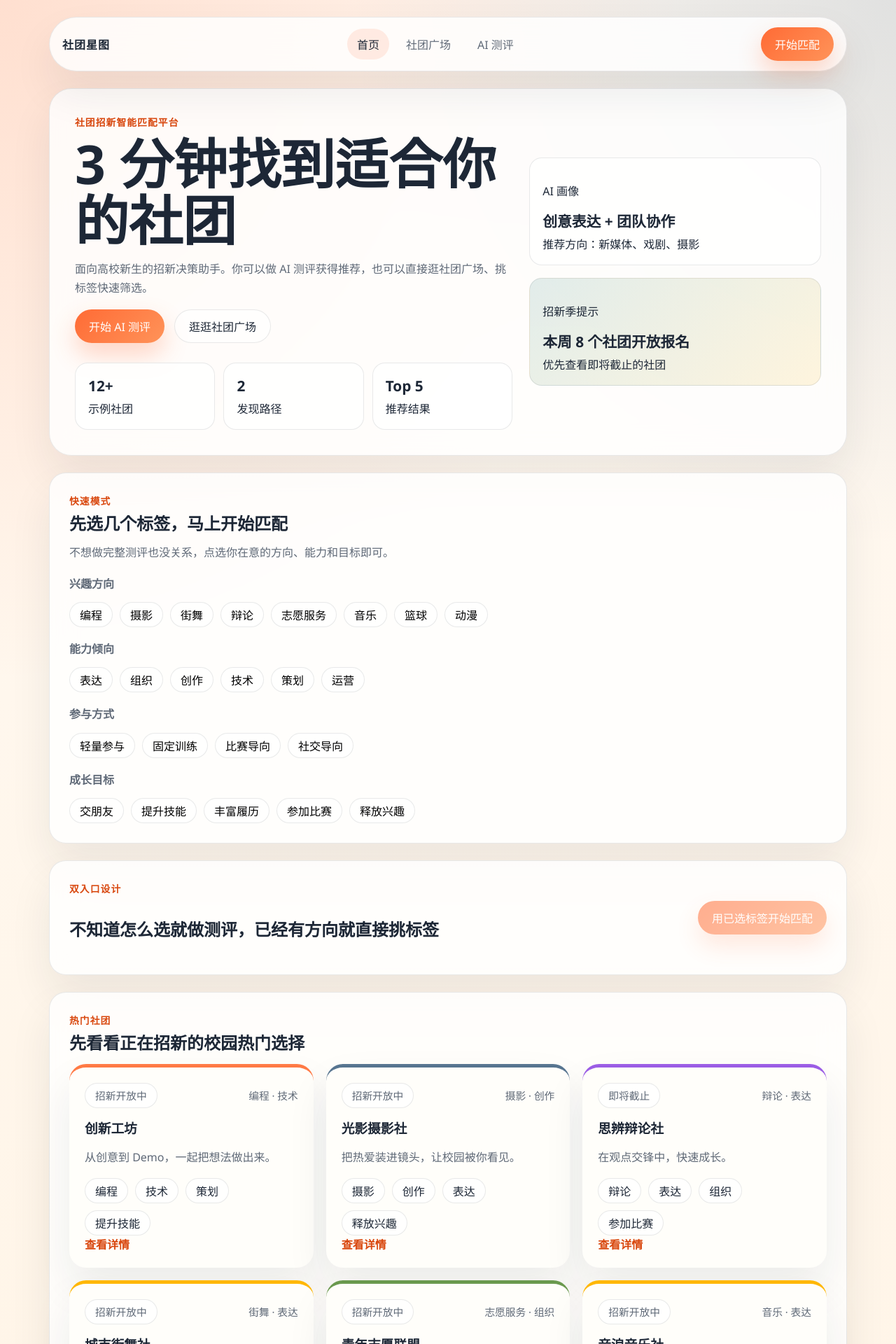
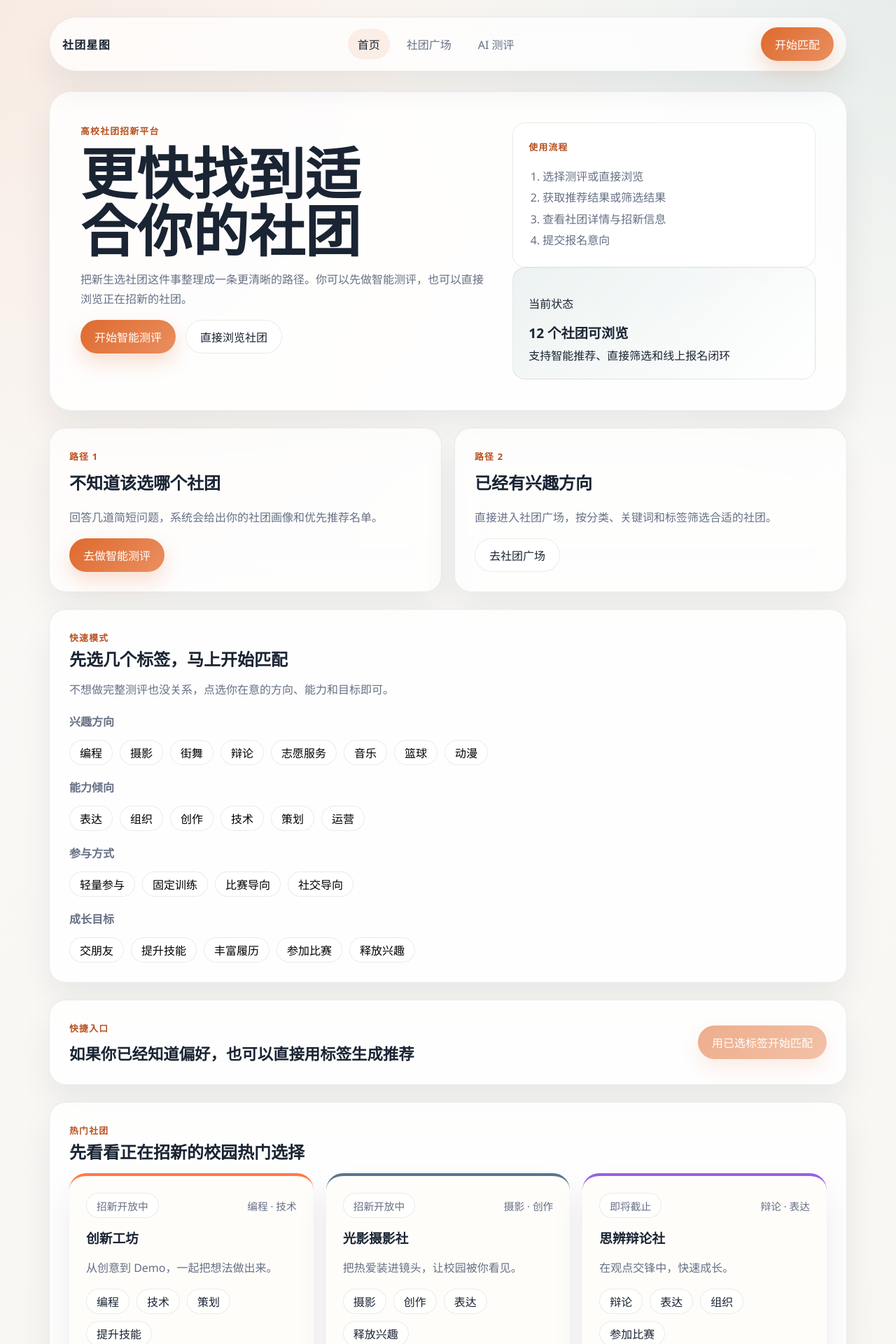
Before and after one commit to lxyovo666/club-recruitment-platform, a React (Vite) app: page / in a window 1280 px wide. Shown: the top 1920 px of the page at 70% size. Built offline with nearby package versions, Linux system fonts and the light colour scheme.

Commit message:
refine: improve platform flow and ui

```diff
--- a/src/data/clubs.ts
+++ b/src/data/clubs.ts
@@ -195,4 +195,4 @@ export const clubs: Club[] = [
   },
 ];
 
-export const featuredClubs = clubs.slice(0, 6);
+export const featuredClubs = clubs.slice(0, 4);
--- a/src/pages/ClubDetailPage.tsx
+++ b/src/pages/ClubDetailPage.tsx
@@ -60,6 +60,11 @@ export default function ClubDetailPage() {
           <h2>投入强度</h2>
           <p>{club.intensity === "high" ? "需要稳定训练或长期投入" : club.intensity === "medium" ? "保持规律参与即可" : "适合轻量参与"}</p>
         </article>
+        <article className="panel">
+          <span className="eyebrow">招新安排</span>
+          <h2>报名须知</h2>
+          <p>{club.status === "open" ? "当前处于开放招新阶段，提交意向后可进入后续面试或试训安排。" : "当前已接近截止，建议尽快查看并提交报名意向。"}</p>
+        </article>
       </section>
     </main>
   );
--- a/src/pages/HomePage.tsx
+++ b/src/pages/HomePage.tsx
@@ -13,80 +13,83 @@ export default function HomePage() {
 
   return (
     <main className="page home-page">
-      <section className="hero">
+      <section className="hero hero-refined">
         <div className="hero-copy">
-          <span className="eyebrow">社团招新智能匹配平台</span>
-          <h1>3 分钟找到适合你的社团</h1>
-          <p>面向高校新生的招新决策助手。你可以做 AI 测评获得推荐，也可以直接逛社团广场、挑标签快速筛选。</p>
+          <span className="eyebrow">高校社团招新平台</span>
+          <h1>更快找到适合你的社团</h1>
+          <p>把新生选社团这件事整理成一条更清晰的路径。你可以先做智能测评，也可以直接浏览正在招新的社团。</p>
           <div className="hero-actions">
             <Link to="/quiz" className="primary-button">
-              开始 AI 测评
+              开始智能测评
             </Link>
             <Link to="/clubs" className="secondary-button">
-              逛逛社团广场
+              直接浏览社团
             </Link>
           </div>
-          <div className="hero-metrics">
-            <div>
-              <strong>12+</strong>
-              <span>示例社团</span>
-            </div>
-            <div>
-              <strong>2</strong>
-              <span>发现路径</span>
-            </div>
-            <div>
-              <strong>Top 5</strong>
-              <span>推荐结果</span>
-            </div>
+        </div>
+        <div className="hero-visual hero-panel">
+          <div className="flow-card">
+            <span className="eyebrow">使用流程</span>
+            <ol className="flow-list">
+              <li>选择测评或直接浏览</li>
+              <li>获取推荐结果或筛选结果</li>
+              <li>查看社团详情与招新信息</li>
+              <li>提交报名意向</li>
+            </ol>
           </div>
-        </div>
-        <div className="hero-visual">
-          <div className="floating-card">
-            <p>AI 画像</p>
-            <strong>创意表达 + 团队协作</strong>
-            <span>推荐方向：新媒体、戏剧、摄影</span>
-          </div>
-          <div className="floating-card accent">
-            <p>招新季提示</p>
-            <strong>本周 8 个社团开放报名</strong>
-            <span>优先查看即将截止的社团</span>
+          <div className="floating-card subtle">
+            <p>当前状态</p>
+            <strong>12 个社团可浏览</strong>
+            <span>支持智能推荐、直接筛选和线上报名闭环</span>
           </div>
         </div>
       </section>
+
+      <section className="path-grid">
+        <article className="panel path-card">
+          <span className="eyebrow">路径 1</span>
+          <h2>不知道该选哪个社团</h2>
+          <p>回答几道简短问题，系统会给出你的社团画像和优先推荐名单。</p>
+          <Link to="/quiz" className="primary-button">
+            去做智能测评
+          </Link>
+        </article>
+        <article className="panel path-card">
+          <span className="eyebrow">路径 2</span>
+          <h2>已经有兴趣方向</h2>
+          <p>直接进入社团广场，按分类、关键词和标签筛选合适的社团。</p>
+          <Link to="/clubs" className="secondary-button">
+            去社团广场
+          </Link>
+        </article>
+      </section>
+
       <QuickTags selectedTags={selectedTags} onToggle={toggleTag} />
-      <section className="entry-strip">
+      <section className="entry-strip compact-strip">
         <div>
-          <span className="eyebrow">双入口设计</span>
-          <h2>不知道怎么选就做测评，已经有方向就直接挑标签</h2>
+          <span className="eyebrow">快捷入口</span>
+          <h2>如果你已经知道偏好，也可以直接用标签生成推荐</h2>
         </div>
-        <button
-          type="button"
-          className="primary-button"
-          onClick={() => navigate("/results", { state: { selectedTags } })}
-          disabled={selectedTags.length === 0}
-        >
+        <button type="button" className="primary-button" onClick={() => navigate("/results", { state: { selectedTags } })} disabled={selectedTags.length === 0}>
           用已选标签开始匹配
         </button>
       </section>
+
       <ClubHighlightGrid />
-      <section className="panel value-grid">
-        <div>
-          <span className="eyebrow">为什么它有用</span>
-          <h2>把社团招新里最常见的信息不对称问题，压缩成一个更顺的流程</h2>
-        </div>
-        <div className="value-card">
-          <strong>减少盲选</strong>
-          <p>先建立新生画像，再从大而散的社团信息里缩小范围。</p>
-        </div>
-        <div className="value-card">
-          <strong>结果可解释</strong>
-          <p>不只给分数，还说明为什么推荐你去看这个社团。</p>
-        </div>
-        <div className="value-card">
-          <strong>发现即报名</strong>
-          <p>从首页、广场、结果页都能顺畅进入详情和报名动作。</p>
-        </div>
+
+      <section className="value-row">
+        <article className="value-card">
+          <strong>智能匹配</strong>
+          <p>根据兴趣、投入意愿和成长目标生成推荐。</p>
+        </article>
+        <article className="value-card">
+          <strong>信息集中</strong>
+          <p>把社团介绍、招新状态和详情入口放在一个平台里。</p>
+        </article>
+        <article className="value-card">
+          <strong>报名闭环</strong>
+          <p>从发现社团到提交意向，在同一条链路内完成。</p>
+        </article>
       </section>
     </main>
   );
--- a/src/styles/global.css
+++ b/src/styles/global.css
@@ -1,68 +1,313 @@
 * { box-sizing: border-box; }
 html { scroll-behavior: smooth; }
-body { margin: 0; font-family: "Segoe UI", "PingFang SC", "Microsoft YaHei", sans-serif; color: var(--text); background: radial-gradient(circle at top left, rgba(255,107,53,.18), transparent 30%), radial-gradient(circle at top right, rgba(87,117,144,.18), transparent 24%), linear-gradient(180deg, #fff9f2 0%, #fff3e3 100%); min-height: 100vh; }
+body {
+  margin: 0;
+  font-family: "Segoe UI", "PingFang SC", "Microsoft YaHei", sans-serif;
+  color: var(--text);
+  background:
+    radial-gradient(circle at top left, rgba(222, 106, 46, 0.10), transparent 28%),
+    radial-gradient(circle at top right, rgba(31, 107, 99, 0.09), transparent 22%),
+    linear-gradient(180deg, #fbfaf8 0%, var(--bg) 100%);
+  min-height: 100vh;
+}
 a { color: inherit; text-decoration: none; }
 button, input, select, textarea { font: inherit; }
 button { cursor: pointer; }
 #root { min-height: 100vh; }
-.app-shell { width: min(100%, var(--max-width)); margin: 0 auto; padding: 24px 20px 64px; }
-.site-header,.site-footer,.panel,.entry-strip,.hero { backdrop-filter: blur(18px); }
-.site-header { position: sticky; top: 16px; z-index: 20; display: flex; align-items: center; justify-content: space-between; gap: 20px; padding: 14px 18px; margin-bottom: 24px; background: var(--surface); border: 1px solid var(--line); border-radius: 999px; box-shadow: var(--shadow); }
-.brand-mark { font-weight: 800; letter-spacing: .06em; }
+
+.app-shell {
+  width: min(100%, var(--max-width));
+  margin: 0 auto;
+  padding: 24px 20px 72px;
+}
+
+.site-header, .site-footer, .panel, .entry-strip, .hero {
+  backdrop-filter: blur(18px);
+}
+
+.site-header {
+  position: sticky;
+  top: 16px;
+  z-index: 20;
+  display: flex;
+  align-items: center;
+  justify-content: space-between;
+  gap: 20px;
+  padding: 14px 18px;
+  margin-bottom: 28px;
+  background: rgba(255, 255, 255, 0.74);
+  border: 1px solid var(--line);
+  border-radius: 999px;
+  box-shadow: var(--shadow);
+}
+
+.brand-mark { font-weight: 800; letter-spacing: 0.08em; }
 .site-nav { display: flex; gap: 10px; }
-.nav-link,.header-cta,.secondary-button,.ghost-link,.inline-link { transition: .2s ease; }
-.nav-link { padding: 10px 14px; border-radius: 999px; color: var(--muted); }
-.nav-link.active,.nav-link:hover { background: rgba(255,107,53,.12); color: var(--text); }
-.header-cta,.primary-button { display: inline-flex; align-items: center; justify-content: center; min-height: 48px; padding: 0 20px; background: linear-gradient(135deg, var(--brand) 0%, #ff9359 100%); color: white; border: none; border-radius: 999px; box-shadow: 0 16px 34px rgba(255,107,53,.28); }
-.primary-button:disabled { opacity: .55; cursor: not-allowed; }
-.secondary-button,.ghost-link { display: inline-flex; align-items: center; justify-content: center; min-height: 48px; padding: 0 20px; border: 1px solid var(--line); border-radius: 999px; background: rgba(255,255,255,.6); }
+.nav-link, .header-cta, .secondary-button, .ghost-link, .inline-link, .primary-button { transition: 0.2s ease; }
+.nav-link {
+  padding: 10px 14px;
+  border-radius: 999px;
+  color: var(--muted);
+}
+.nav-link.active, .nav-link:hover {
+  background: rgba(222, 106, 46, 0.10);
+  color: var(--text);
+}
+
+.header-cta, .primary-button {
+  display: inline-flex;
+  align-items: center;
+  justify-content: center;
+  min-height: 48px;
+  padding: 0 20px;
+  background: linear-gradient(135deg, var(--brand) 0%, #ea8f60 100%);
+  color: white;
+  border: none;
+  border-radius: 999px;
+  box-shadow: 0 12px 28px rgba(222, 106, 46, 0.22);
+}
+
+.secondary-button, .ghost-link {
+  display: inline-flex;
+  align-items: center;
+  justify-content: center;
+  min-height: 48px;
+  padding: 0 20px;
+  border: 1px solid var(--line);
+  border-radius: 999px;
+  background: rgba(255, 255, 255, 0.72);
+}
+
+.primary-button:hover, .secondary-button:hover, .header-cta:hover { transform: translateY(-1px); }
+.primary-button:disabled { opacity: 0.55; cursor: not-allowed; transform: none; }
 .inline-link { color: var(--brand-strong); font-weight: 700; }
+
 .page { display: grid; gap: 24px; }
-.hero,.panel,.entry-strip { border: 1px solid var(--line); background: var(--surface); box-shadow: var(--shadow); }
-.hero { display: grid; grid-template-columns: 1.2fr .8fr; gap: 24px; padding: 36px; border-radius: var(--radius-xl); }
-.hero-copy h1,.section-heading h1,.section-heading h2,.results-header h2,.detail-hero h1,.success-card h1,.empty-card h1 { margin: 0; line-height: 1.05; }
-.hero-copy h1 { font-size: clamp(2.8rem, 8vw, 4.8rem); }
-.hero-copy p,.section-heading p,.panel p,.entry-strip p,.site-footer p { color: var(--muted); line-height: 1.7; }
-.eyebrow { display: inline-block; margin-bottom: 10px; font-size: .86rem; font-weight: 700; letter-spacing: .08em; text-transform: uppercase; color: var(--brand-strong); }
-.hero-actions,.card-actions,.footer-links,.filters,.results-header,.entry-strip { display: flex; gap: 14px; align-items: center; flex-wrap: wrap; }
-.hero-metrics { display: grid; grid-template-columns: repeat(3, minmax(0, 1fr)); gap: 12px; margin-top: 28px; }
-.hero-metrics div,.floating-card,.value-card { padding: 18px; border-radius: var(--radius-md); background: rgba(255,255,255,.75); border: 1px solid var(--line); }
-.hero-metrics strong,.floating-card strong { display: block; margin-bottom: 6px; font-size: 1.3rem; }
-.hero-visual { display: grid; gap: 18px; align-content: center; }
-.floating-card.accent { background: linear-gradient(135deg, rgba(15,118,110,.12), rgba(255,183,3,.12)); }
-.panel,.entry-strip { border-radius: var(--radius-lg); padding: 28px; }
+.hero, .panel, .entry-strip {
+  border: 1px solid var(--line);
+  background: var(--surface);
+  box-shadow: var(--shadow);
+}
+
+.hero {
+  display: grid;
+  grid-template-columns: 1.15fr 0.85fr;
+  gap: 32px;
+  padding: 44px;
+  border-radius: var(--radius-xl);
+}
+
+.hero-copy h1, .section-heading h1, .section-heading h2, .results-header h2, .detail-hero h1, .success-card h1, .empty-card h1 {
+  margin: 0;
+  line-height: 1.02;
+}
+
+.hero-copy h1 { font-size: clamp(3rem, 7vw, 5rem); max-width: 9ch; }
+.hero-copy p, .section-heading p, .panel p, .entry-strip p, .site-footer p {
+  color: var(--muted);
+  line-height: 1.75;
+}
+
+.eyebrow {
+  display: inline-block;
+  margin-bottom: 10px;
+  font-size: 0.8rem;
+  font-weight: 700;
+  letter-spacing: 0.10em;
+  text-transform: uppercase;
+  color: var(--brand-strong);
+}
+
+.hero-actions, .card-actions, .footer-links, .filters, .results-header, .entry-strip {
+  display: flex;
+  gap: 14px;
+  align-items: center;
+  flex-wrap: wrap;
+}
+
+.hero-panel { align-content: stretch; }
+.flow-card, .floating-card, .value-card, .path-card {
+  padding: 22px;
+  border-radius: var(--radius-md);
+  background: rgba(255, 255, 255, 0.74);
+  border: 1px solid var(--line);
+}
+
+.flow-list {
+  margin: 8px 0 0;
+  padding-left: 20px;
+  color: var(--muted);
+  line-height: 1.9;
+}
+
+.floating-card strong { display: block; margin: 8px 0 6px; font-size: 1.2rem; }
+.floating-card.subtle { background: linear-gradient(135deg, rgba(31, 107, 99, 0.08), rgba(255, 255, 255, 0.72)); }
+
+.panel, .entry-strip { border-radius: var(--radius-lg); padding: 28px; }
 .section-heading { max-width: 720px; margin-bottom: 18px; }
-.tag-groups,.detail-grid,.value-grid { display: grid; gap: 18px; }
+.path-grid, .tag-groups, .detail-grid, .card-grid, .results-grid, .value-row, .report-points {
+  display: grid;
+  gap: 18px;
+}
+
+.path-grid {
+  grid-template-columns: repeat(2, minmax(0, 1fr));
+}
+
+.path-card h2, .value-card strong { margin-top: 0; }
 .tag-group p { margin: 0 0 12px; font-weight: 700; }
-.tag-list,.mini-tags { display: flex; flex-wrap: wrap; gap: 10px; }
-.tag,.mini-tags span,.status-pill { display: inline-flex; align-items: center; justify-content: center; min-height: 36px; padding: 0 14px; border-radius: 999px; border: 1px solid var(--line); background: rgba(255,255,255,.7); }
-.tag.active { background: var(--brand-soft); border-color: rgba(255,107,53,.45); color: var(--brand-strong); }
-.entry-strip { justify-content: space-between; }
-.card-grid,.results-grid { display: grid; grid-template-columns: repeat(3, minmax(0, 1fr)); gap: 18px; }
-.club-card,.recommendation-card { border-top: 5px solid transparent; }
-.club-card { padding: 22px; border-radius: var(--radius-lg); background: var(--surface-strong); box-shadow: var(--shadow); }
-.club-meta { display: flex; justify-content: space-between; gap: 12px; align-items: center; font-size: .92rem; color: var(--muted); }
-.club-card h3,.recommendation-card h2 { margin: 14px 0 10px; }
+.tag-list, .mini-tags { display: flex; flex-wrap: wrap; gap: 10px; }
+
+.tag, .mini-tags span, .status-pill {
+  display: inline-flex;
+  align-items: center;
+  justify-content: center;
+  min-height: 36px;
+  padding: 0 14px;
+  border-radius: 999px;
+  border: 1px solid var(--line);
+  background: rgba(255, 255, 255, 0.75);
+}
+
+.tag.active {
+  background: var(--brand-soft);
+  border-color: rgba(222, 106, 46, 0.32);
+  color: var(--brand-strong);
+}
+
+.compact-strip { justify-content: space-between; }
+.compact-strip h2 { margin: 0; font-size: 1.4rem; }
+
+.card-grid, .results-grid { grid-template-columns: repeat(3, minmax(0, 1fr)); }
+.club-card, .recommendation-card { border-top: 4px solid transparent; }
+
+.club-card {
+  padding: 24px;
+  border-radius: var(--radius-lg);
+  background: var(--surface-strong);
+  box-shadow: var(--shadow);
+}
+
+.club-meta {
+  display: flex;
+  justify-content: space-between;
+  gap: 12px;
+  align-items: center;
+  font-size: 0.92rem;
+  color: var(--muted);
+}
+
+.club-card h3, .recommendation-card h2 { margin: 14px 0 10px; }
 .filters { margin-bottom: 16px; }
-.filters input,.filters select,.form-grid input,.form-grid select,.form-grid textarea { width: 100%; min-height: 50px; padding: 0 16px; border-radius: 16px; border: 1px solid var(--line); background: rgba(255,255,255,.95); }
+
+.filters input, .filters select, .form-grid input, .form-grid select, .form-grid textarea {
+  width: 100%;
+  min-height: 50px;
+  padding: 0 16px;
+  border-radius: 16px;
+  border: 1px solid var(--line);
+  background: rgba(255, 255, 255, 0.95);
+}
+
 .filters input { flex: 1 1 340px; }
 .filters select { flex: 0 0 180px; }
-.quiz-shell { padding: 36px; border-radius: var(--radius-xl); background: var(--surface); border: 1px solid var(--line); box-shadow: var(--shadow); }
+
+.quiz-shell {
+  padding: 40px;
+  border-radius: var(--radius-xl);
+  background: var(--surface);
+  border: 1px solid var(--line);
+  box-shadow: var(--shadow);
+}
+
 .quiz-options { display: grid; gap: 14px; margin: 24px 0; }
-.quiz-option { display: grid; gap: 10px; padding: 20px; text-align: left; border-radius: 20px; border: 1px solid var(--line); background: rgba(255,255,255,.72); }
-.quiz-option.active { border-color: rgba(255,107,53,.45); background: rgba(255,225,211,.75); }
-.persona-panel { background: linear-gradient(135deg, rgba(255,255,255,.88), rgba(255,225,211,.78)); }
-.results-header { justify-content: space-between; }
-.detail-hero,.detail-grid,.form-grid { display: grid; gap: 18px; }
-.detail-hero { grid-template-columns: 1.2fr .8fr; border-top: 5px solid transparent; }
-.detail-side { padding: 20px; border-radius: var(--radius-md); background: rgba(255,255,255,.72); border: 1px solid var(--line); }
-.detail-grid { grid-template-columns: repeat(3, minmax(0, 1fr)); }
-.detail-list { margin: 0; padding-left: 20px; color: var(--muted); line-height: 1.8; }
+.quiz-option {
+  display: grid;
+  gap: 10px;
+  padding: 22px;
+  text-align: left;
+  border-radius: 20px;
+  border: 1px solid var(--line);
+  background: rgba(255, 255, 255, 0.74);
+}
+
+.quiz-option.active {
+  border-color: rgba(222, 106, 46, 0.35);
+  background: rgba(246, 225, 214, 0.78);
+}
+
+.persona-panel {
+  background: linear-gradient(135deg, rgba(255, 255, 255, 0.92), rgba(246, 225, 214, 0.72));
+}
+
+.report-panel h2, .results-header h2 { max-width: 16ch; }
+.report-points {
+  grid-template-columns: repeat(2, minmax(0, 1fr));
+}
+
+.detail-hero, .detail-grid, .form-grid {
+  display: grid;
+  gap: 18px;
+}
+
+.detail-hero {
+  grid-template-columns: 1.2fr 0.8fr;
+  border-top: 4px solid transparent;
+}
+
+.detail-side {
+  padding: 22px;
+  border-radius: var(--radius-md);
+  background: rgba(255, 255, 255, 0.76);
+  border: 1px solid var(--line);
+}
+
+.detail-grid {
+  grid-template-columns: repeat(2, minmax(0, 1fr));
+}
+
+.detail-list {
+  margin: 0;
+  padding-left: 20px;
+  color: var(--muted);
+  line-height: 1.85;
+}
+
 .application-form { display: grid; gap: 18px; }
 .form-grid { grid-template-columns: repeat(2, minmax(0, 1fr)); }
 .form-grid label { display: grid; gap: 10px; font-weight: 600; }
 .full-span { grid-column: 1 / -1; }
-.success-card,.empty-card { text-align: center; }
-.site-footer { margin-top: 32px; padding: 24px 28px; border: 1px solid var(--line); border-radius: var(--radius-lg); background: var(--surface); box-shadow: var(--shadow); }
-@media (max-width: 980px) { .hero,.detail-hero,.detail-grid,.card-grid,.results-grid { grid-template-columns: 1fr; } .site-header { position: static; border-radius: 24px; flex-direction: column; } .site-nav { flex-wrap: wrap; justify-content: center; } }
-@media (max-width: 720px) { .app-shell { padding: 16px 14px 40px; } .hero,.panel,.entry-strip,.quiz-shell { padding: 22px; } .hero-copy h1 { font-size: 2.6rem; } .hero-metrics,.form-grid { grid-template-columns: 1fr; } }
+.success-card, .empty-card { text-align: center; }
+
+.site-footer {
+  margin-top: 34px;
+  padding: 24px 28px;
+  border: 1px solid var(--line);
+  border-radius: var(--radius-lg);
+  background: rgba(255, 255, 255, 0.78);
+  box-shadow: var(--shadow);
+}
+
+@media (max-width: 980px) {
+  .hero, .detail-hero, .path-grid, .detail-grid, .card-grid, .results-grid, .report-points {
+    grid-template-columns: 1fr;
+  }
+
+  .site-header {
+    position: static;
+    border-radius: 24px;
+    flex-direction: column;
+  }
+
+  .site-nav {
+    flex-wrap: wrap;
+    justify-content: center;
+  }
+}
+
+@media (max-width: 720px) {
+  .app-shell { padding: 16px 14px 40px; }
+  .hero, .panel, .entry-strip, .quiz-shell { padding: 22px; }
+  .hero-copy h1 { font-size: 2.7rem; }
+  .form-grid { grid-template-columns: 1fr; }
+}
--- a/src/styles/tokens.css
+++ b/src/styles/tokens.css
@@ -1,15 +1,15 @@
 :root {
-  --bg: #fff7ef;
-  --surface: rgba(255, 255, 255, 0.82);
-  --surface-strong: #fffefa;
-  --text: #1d2736;
-  --muted: #5f6977;
-  --brand: #ff6b35;
-  --brand-strong: #d9480f;
-  --brand-soft: #ffe1d3;
-  --accent: #0f766e;
-  --line: rgba(29, 39, 54, 0.1);
-  --shadow: 0 30px 60px rgba(29, 39, 54, 0.08);
+  --bg: #f7f5f1;
+  --surface: rgba(255, 255, 255, 0.84);
+  --surface-strong: #fffdfa;
+  --text: #1a2433;
+  --muted: #667085;
+  --brand: #de6a2e;
+  --brand-strong: #b85120;
+  --brand-soft: #f6e1d6;
+  --accent: #1f6b63;
+  --line: rgba(26, 36, 51, 0.09);
+  --shadow: 0 24px 48px rgba(21, 29, 40, 0.07);
   --radius-xl: 32px;
   --radius-lg: 24px;
   --radius-md: 18px;
```
Also changed, not shown: src/pages/ResultsPage.tsx (+16 -0 lines).
